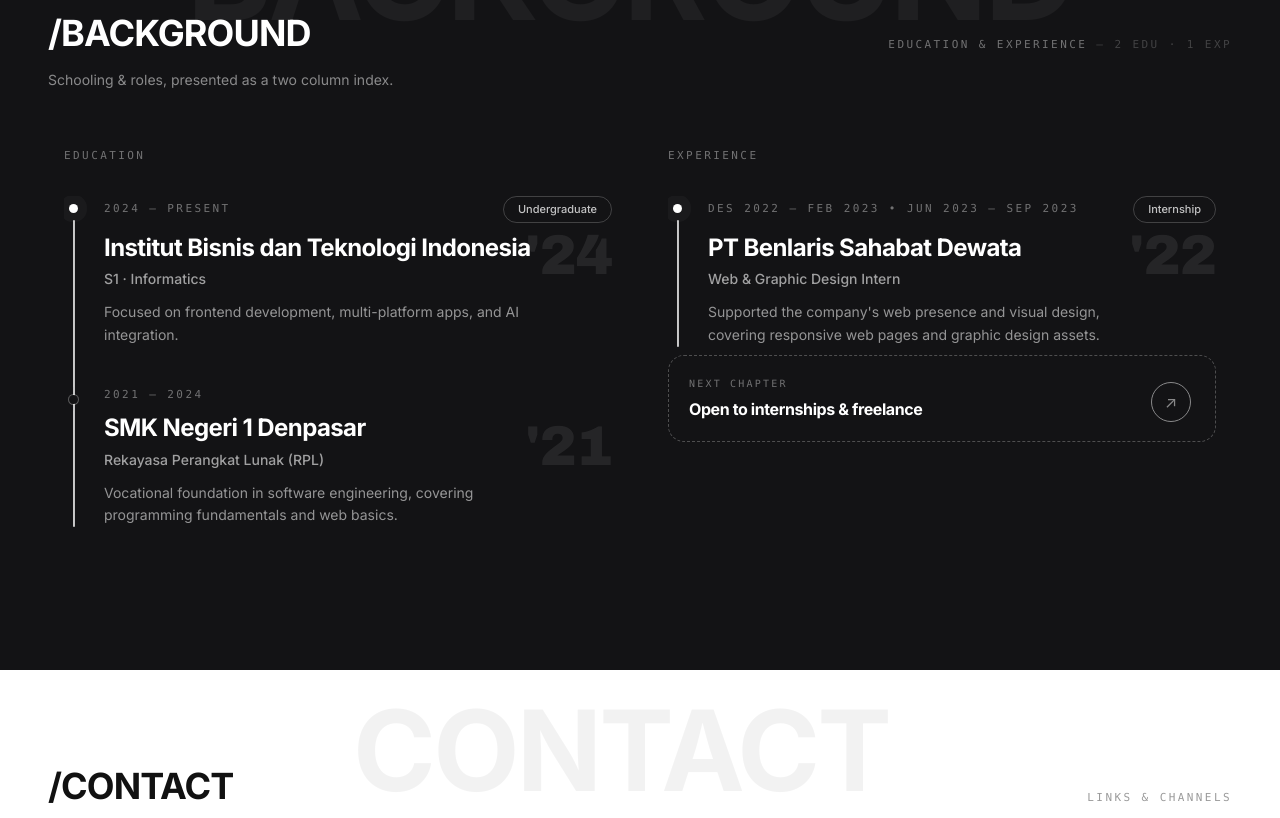
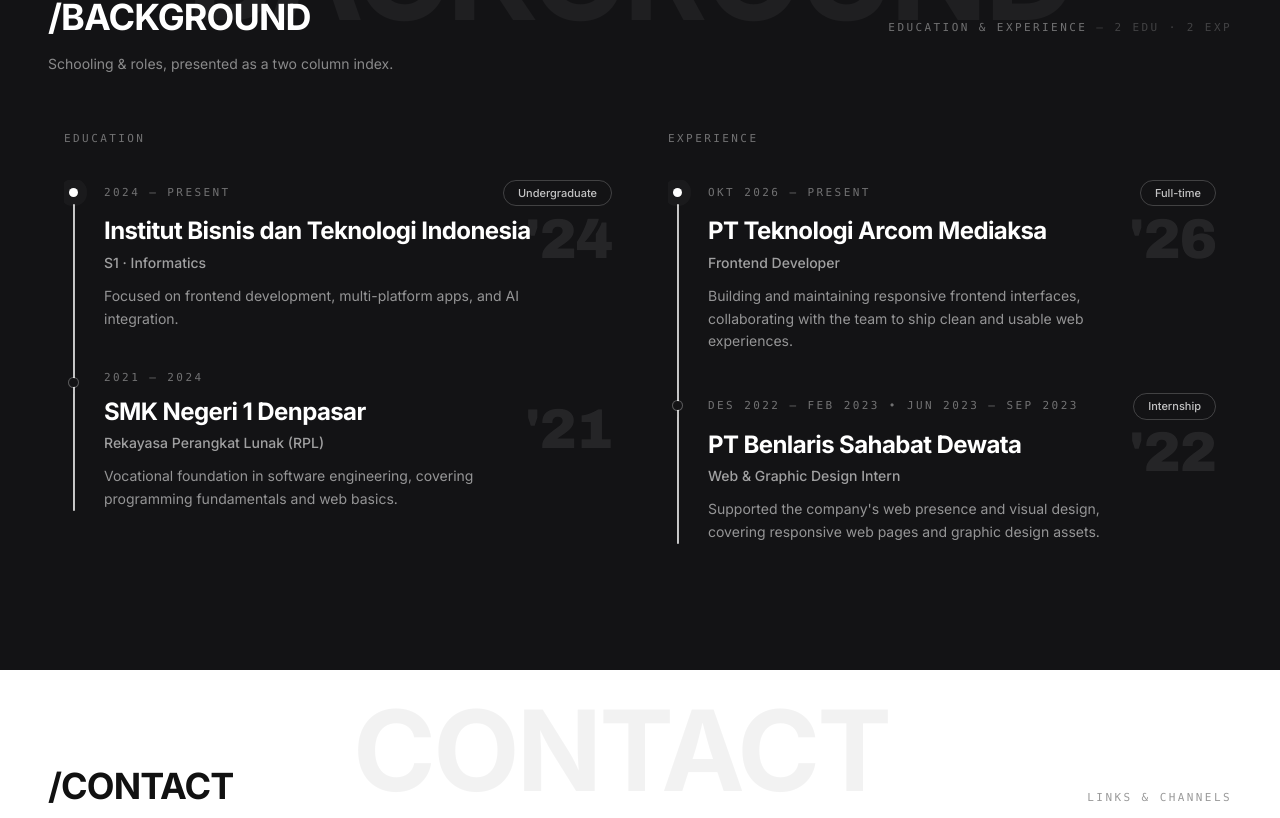
Before and after one commit to galxtria/Galxtria, a React (Vite) app: page / in a window 1280 px wide. Shown: the part 3444-4262 px from the top of the page. Built offline with nearby package versions, Linux system fonts and the light colour scheme.

Commit message:
feat: tambah pengalaman PT Teknologi Arcom Mediaksa, hapus card open to internship

```diff
--- a/src/App.jsx
+++ b/src/App.jsx
@@ -202,6 +202,17 @@
 ]
 
 const WORK_EXPERIENCE = [
+  {
+    id: 'arcom',
+    period: 'Okt 2026 — Present',
+    badge: { en: 'Full-time', id: 'Penuh Waktu' },
+    place: 'PT Teknologi Arcom Mediaksa',
+    role: 'Frontend Developer',
+    desc: {
+      en: 'Building and maintaining responsive frontend interfaces, collaborating with the team to ship clean and usable web experiences.',
+      id: 'Membangun dan memelihara antarmuka frontend yang responsif, berkolaborasi dengan tim untuk menghadirkan pengalaman web yang bersih dan mudah digunakan.',
+    },
+  },
   {
     id: 'benlaris',
     period: 'Des 2022 – Feb 2023 • Jun 2023 – Sep 2023',
@@ -1869,10 +1880,6 @@
   const ref = useReveal(0.08)
   const { t } = useLang()
 
-  const goContact = () => {
-    document.getElementById('contact')?.scrollIntoView({ behavior: 'smooth' })
-  }
-
   return (
     <section id="experience" ref={ref} className="relative flex min-h-screen w-full flex-col justify-center overflow-hidden bg-[#131315] text-white dark:bg-[#e9e6e0] dark:text-[#161614]">
       <span data-reveal="fade" aria-hidden className="watermark pointer-events-none absolute top-10 left-1/2 -translate-x-1/2 whitespace-nowrap text-[clamp(3.5rem,11vw,8rem)] font-black tracking-tight text-white/[0.05] dark:text-black/[0.06]">
@@ -1911,24 +1918,6 @@
                 <TimelineItem key={item.id} item={item} first={i === 0} />
               ))}
             </ul>
-            {/* Kartu penutup: kolom pendek jadi ajakan, bukan kekosongan */}
-            <button
-              data-reveal
-              onClick={goContact}
-              className="open-card group mt-2 flex w-full items-center gap-4 rounded-2xl border border-dashed border-white/25 p-5 text-left transition-all duration-500 hover:-translate-y-0.5 hover:border-solid hover:border-white/50 dark:border-black/25 dark:hover:border-black/50"
-            >
-              <span className="min-w-0 flex-1">
-                <span className="block font-mono text-[10px] uppercase tracking-[0.22em] text-white/40 dark:text-black/50">
-                  {t('open_title')}
-                </span>
-                <span className="mt-1.5 block text-base font-extrabold tracking-tight">
-                  {t('open_desc')}
-                </span>
-              </span>
-              <span aria-hidden className="open-arrow">
-                ↗
-              </span>
-            </button>
           </div>
         </div>
       </div>
```
